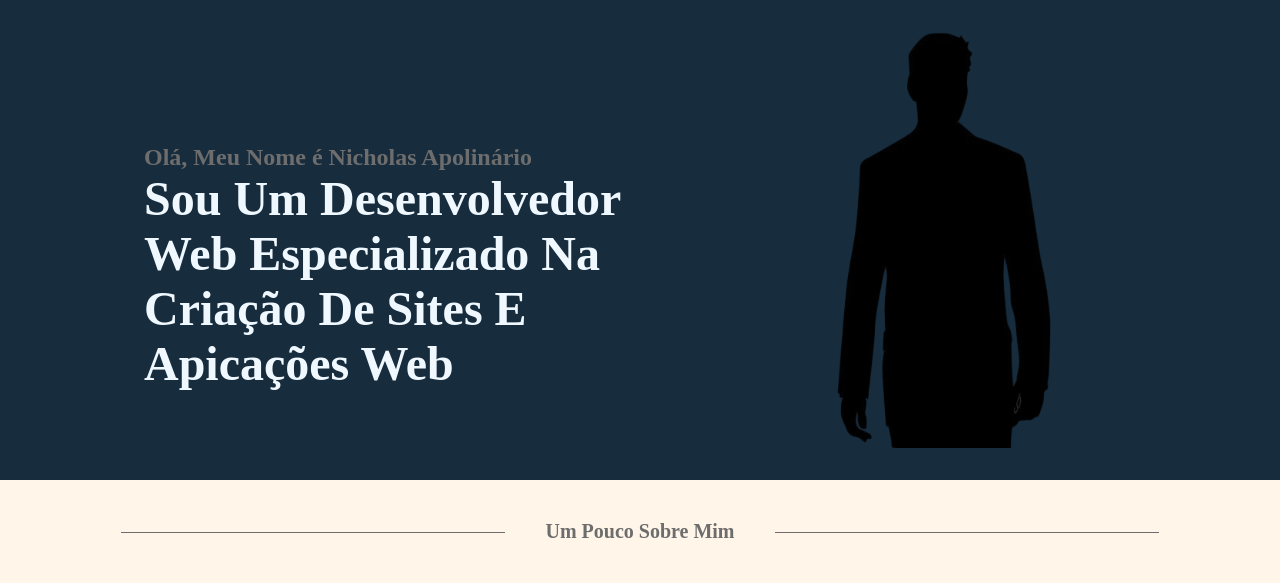
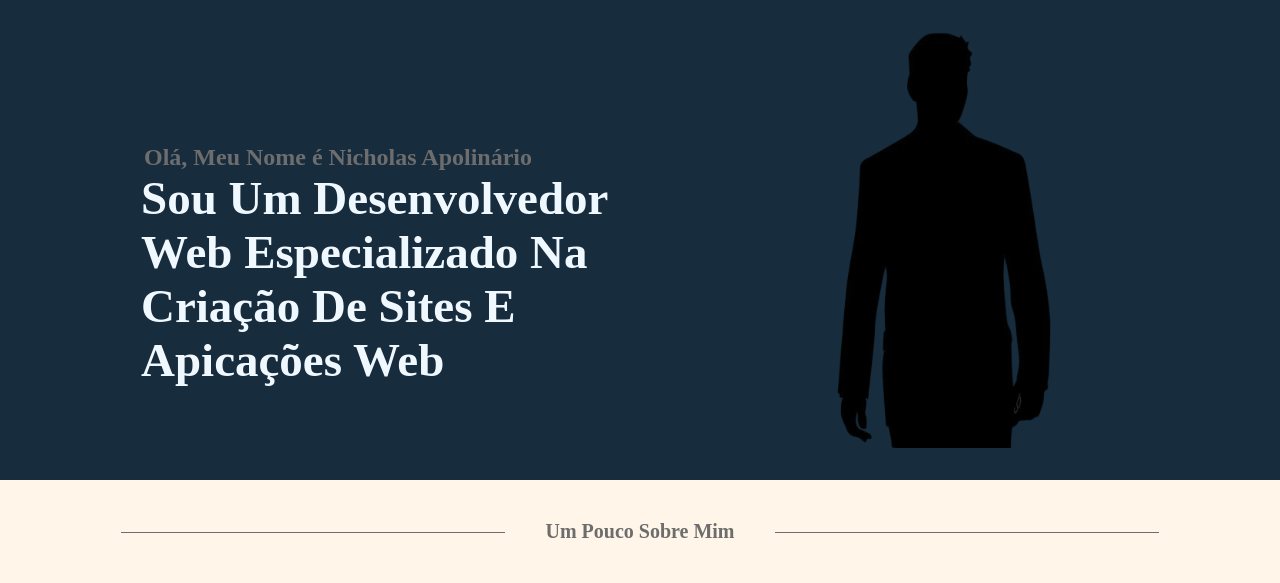
Before and after one commit to nicholas-apolinario03/nicholas-apolinario03.github.io, a PHP site: page / in a window 1280 px wide. Shown: the part 80-663 px from the top of the page. Run offline with PHP 8.4, Linux system fonts and the light colour scheme; some libraries are stand-ins or nearby versions.

Commit message:
Update style.css

```diff
--- a/style.css
+++ b/style.css
@@ -56,7 +56,7 @@ nav a:hover{
 }
 .conteudo{
     color: aliceblue;
-    font-size: 3em;
+    font-size: 47px;
     padding-left: 3em;
 
 
```
